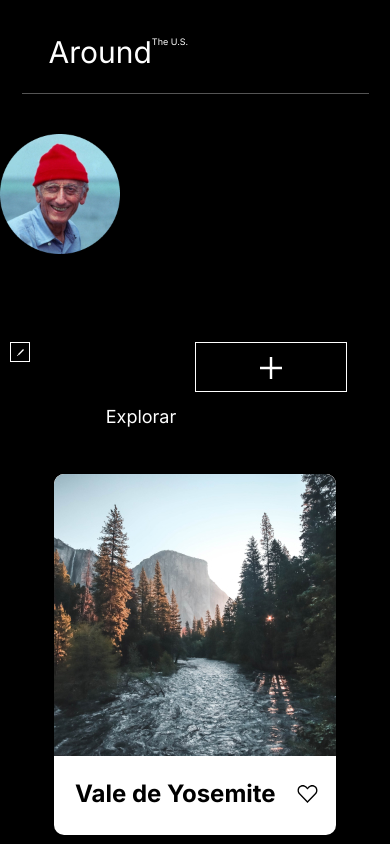
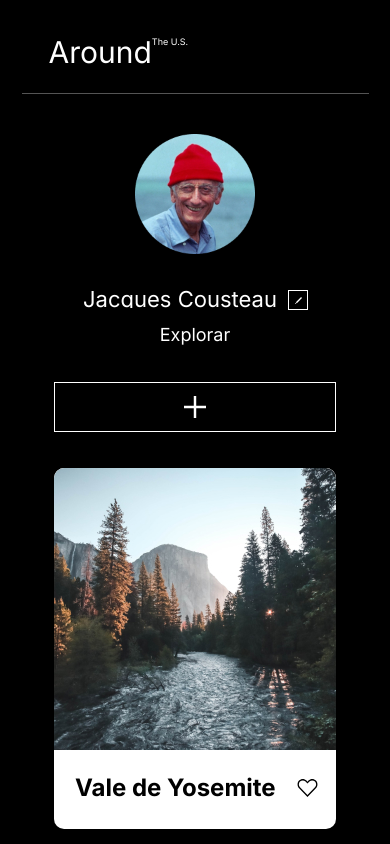
Before and after one commit to danirocha95/web_project_around, a plain HTML site: page index.html in a window 390 px wide. Shown: the top 844 px of the page. Drawn offline with Linux system fonts and the light colour scheme.

Commit message:
Atualização da sprint 7

```diff
--- a/blocks/confira.css
+++ /dev/null
@@ -1,115 +0,0 @@
-
-.profile-info {
-  display: flex;
-  flex-direction: column;
-  margin-top: 22px;
-}
-
-.profile-info__header {
-  display: flex;
-  align-items: center;
-}
-
-.profile-info__name {
-  color: #FFFFFF;
-  font-family: "Inter";
-  font-size: 42px;
-  font-weight: 500;
-  line-height: 1.1;
-  text-align: left;
-  margin: 0;
-
-  white-space: nowrap;
-  overflow: hidden;
-  text-overflow: ellipsis;
-  max-width: 100%;
-  display: inline-block;
-}
-
-.profile-info__button {
-  width: 24px;
-  height: 24px;
-  border: 1px solid #FFFFFF;
-  margin-left: 18px;
-  margin-bottom: 24px;
-}
-
-.profile-info__button-pen {
-  padding: 7px;
-  width: 10px;
-  height: 10px;
-  cursor: pointer;
-}
-
-.profile-info__button-pen:hover {
-  filter: brightness(0) invert(1);
-  opacity: 0.5;
-}
-
-.profile-info__explore {
-  width: 415px;
-  color: #FFFFFF;
-  font-family: "Inter";
-  font-size: 18px;
-  font-weight: 400;
-  line-height: 1.2;
-  text-align: left;
-  margin-top: 16px;
-}
-*/
-
-
-
-profile-info {
-  display: flex;
-  flex-direction: column;
-  margin-top: 22px;
-}
-
-.profile-info__header {
-  display: flex;
-  align-items: center; /* Alinha verticalmente os itens */
-}
-
-.profile-info__name {
-  color: #FFFFFF;
-  font-family: "Inter";
-  font-size: 42px;
-  font-weight: 500;
-  line-height: 1.1;
-  text-align: left;
-  margin: 0;
-}
-
-.profile-info__button {
-  width: 24px;
-  height: 24px;
-  border: 1px solid #FFFFFF;
-  margin-left: 18px;
-  margin-bottom: 24px;
-}
-
-.profile-info__button-pen,
-.profile-info__button-add-icon {
-  padding: 7px;
-  width: 10px;
-  height: 10px;
-  cursor: pointer;
-}
-
-.profile-info__button-pen:hover,
-.profile-info__button-add-icon:hover {
-  filter: brightness(0) invert(1);
-  opacity: 0.5;
-}
-
-.profile-info__explore {
-  width: 415px;
-  color: #FFFFFF;
-  font-family: "Inter";
-  font-size: 18px;
-  font-weight: 400;
-  line-height: 1.2;
-  text-align: left;
-  margin-top: 16px;
-}
--- a/blocks/element.css
+++ b/blocks/element.css
@@ -70,7 +70,6 @@
     .element{
         max-width:585px;
         grid-template-columns: repeat(2, 1fr);
-        grid-template-rows: repeat (3, 1fr);
         justify-content: center;
     }
 }
--- a/blocks/footer.css
+++ b/blocks/footer.css
@@ -22,7 +22,7 @@
     }
 }
 
-@media screen and (max-width: 320px){
+@media screen and (max-width: 720px){
     .footer{
       min-width: 320px;
 
--- a/blocks/page.css
+++ b/blocks/page.css
@@ -1,6 +1,5 @@
 body, html{
   background-color: #000000;
-  ;
   margin: 0;
   padding: 0;
 }
@@ -9,7 +8,6 @@ body, html{
     font-family: "Inter, sans-serif";
     max-width: 1600px;
     width: 100%;
-
 }
 
 @media screen and (max-width: 1024px) {
--- a/blocks/popup.css
+++ b/blocks/popup.css
@@ -5,7 +5,6 @@
     inset: 0;
     place-content: center;
     background-color: rgba(0, 0, 0, 0.5);
-
 }
 
 .popup__opened{
@@ -100,19 +99,14 @@
     border: none;
 }
 
-@media screen and (max-width: 320px) {
+@media screen and (max-width: 500px) {
     .popup {
         min-width: 320px;
         width: 282px;
         height: 322px;
-        display: flex;
-        justify-content: center;
+        padding: 123px 19px 0 19px;
     }
 
-    .popup__form {
-        width: 282px;
-        height: 322px;
-    }
     .popup__close-button {
         width: 26px;
         height: 26px;
--- a/blocks/profile.css
+++ b/blocks/profile.css
@@ -1,7 +1,9 @@
 .profile{
   max-width: 880px;
+  min-width: 880px;
   display: flex;
   justify-content: space-between;
+  align-items: center;
   margin: 0 auto;
   padding-top: 40px;
   padding-bottom: 50px;
@@ -62,16 +64,26 @@
   opacity: 0.5;
 }
 
-.profile-info__button-add{
+.profile-info__explore{
+  color: #FFFFFF;
+  font-family: "Inter";
+  font-size: 18px;
+  font-weight: 400;
+  line-height: 1.2;
+  text-align: left;
+  margin-top: 16px;
+}
+
+.profile__button-add{
   width: 150px;
   height: 50px;
   border: 1px solid #FFFFFF;
   box-sizing: border-box;
-  margin-left: 165px;
+  margin-left: auto;
   cursor: pointer;
 }
 
-.profile-info__button-add-icon{
+.profile__button-add-icon{
   padding: 14px 64px;
   align-self: center;
 }
@@ -82,24 +94,13 @@
 }
 
 
-.profile-info__explore{
-  width: 415px;
-  height: 22px;
-  color: #FFFFFF;
-  font-family: "Inter";
-  font-size: 18px;
-  font-weight: 400;
-  line-height: 1.2;
-  text-align: left;
-  margin-top: 16px;
-}
-
-
-@media screen and (max-width: 600px){
+@media screen and (max-width: 1024px){
   .profile{
-    max-width: 320px;
-    margin: 0;
+    min-width: unset;
+    margin: 0 auto;
     flex-direction: column;
+    align-items: center;
+    justify-content: center;
     padding-bottom: 36px;
   }
 
@@ -107,6 +108,9 @@
     margin: 0 0 30px 0;
   }
 
+  .profile-info{
+    margin-top: 0;
+  }
   .profile-info__name{
     width: 196px;
     height: 22px;
@@ -127,15 +131,18 @@
     padding: 5.5px;
   }
 
-  .profile-info__button-add{
+  .profile-info__explore{
+    text-align: center;
+    margin-top: 14px;
+    margin-bottom: 0;
+  }
+
+  .profile__button-add{
+    display: flex;
+    justify-content: center;
     width: 282px;
     margin-top: 36px;
-  }
-  .profile-info__explore{
-    text-align: center;
-    width: 282px;
-    height: 14px;
-    margin-top: 14px;
+    margin-left: 0;
   }
 
 }
--- a/index.html
+++ b/index.html
@@ -32,11 +32,11 @@
                   <div class="profile-info__button" id="edit-button">
                     <img src="./images/pen.svg" alt="caneta" class="profile-info__button-pen">
                   </div>
-                  <div class="profile-info__button-add">
-                    <img src="./images/plus.svg" alt="adicionar" class="profile-info__button-add-icon">
-                  </div>
                 </div>
                 <p class="profile-info__explore">Explorar</p>
+              </div>
+              <div class="profile__button-add">
+                <img src="./images/plus.svg" alt="adicionar" class="profile__button-add-icon">
               </div>
         </section>
                 <!--seção pop up-->
```
Also changed, not shown: blocks/content.css (+0 -17 lines), README.md.
